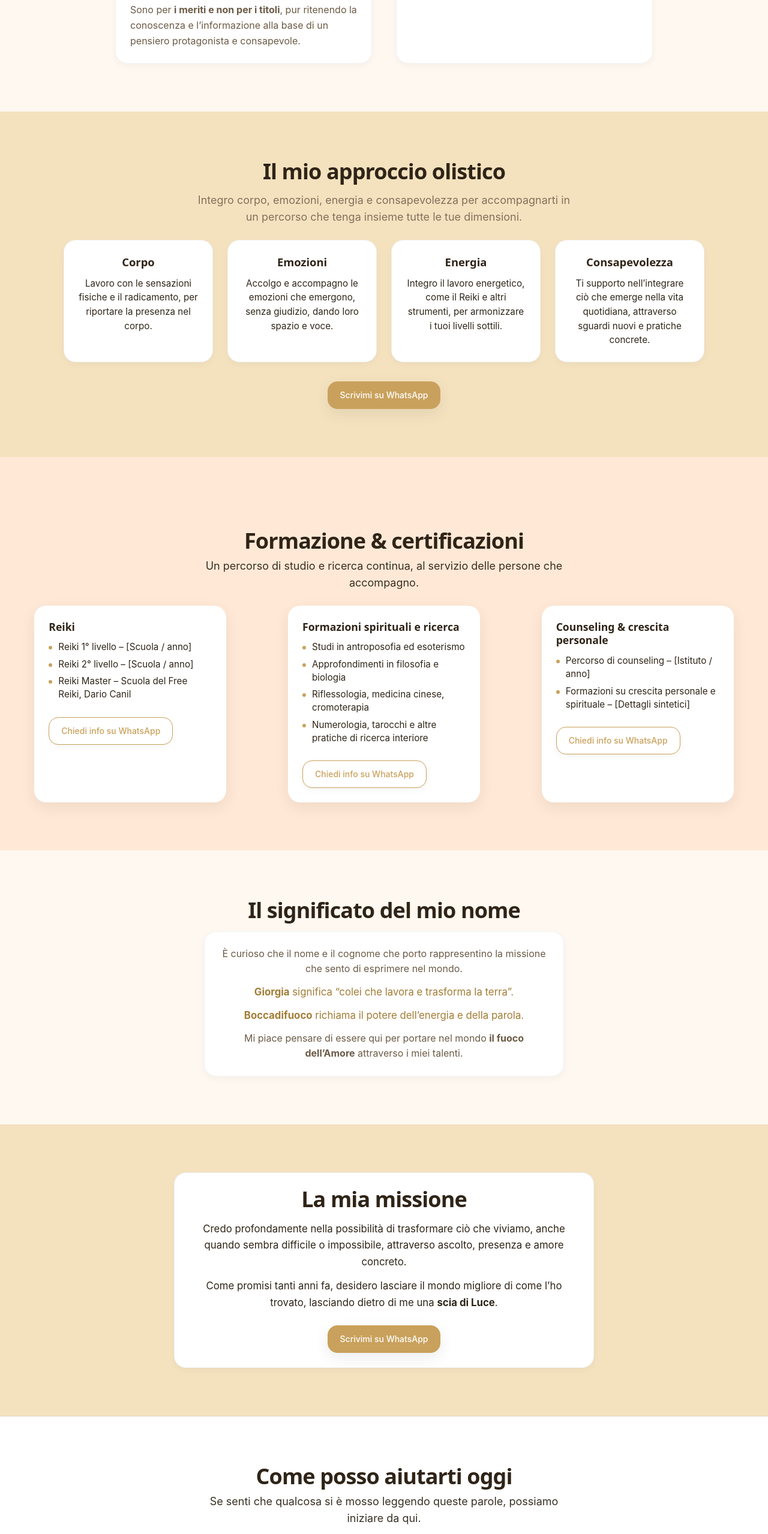
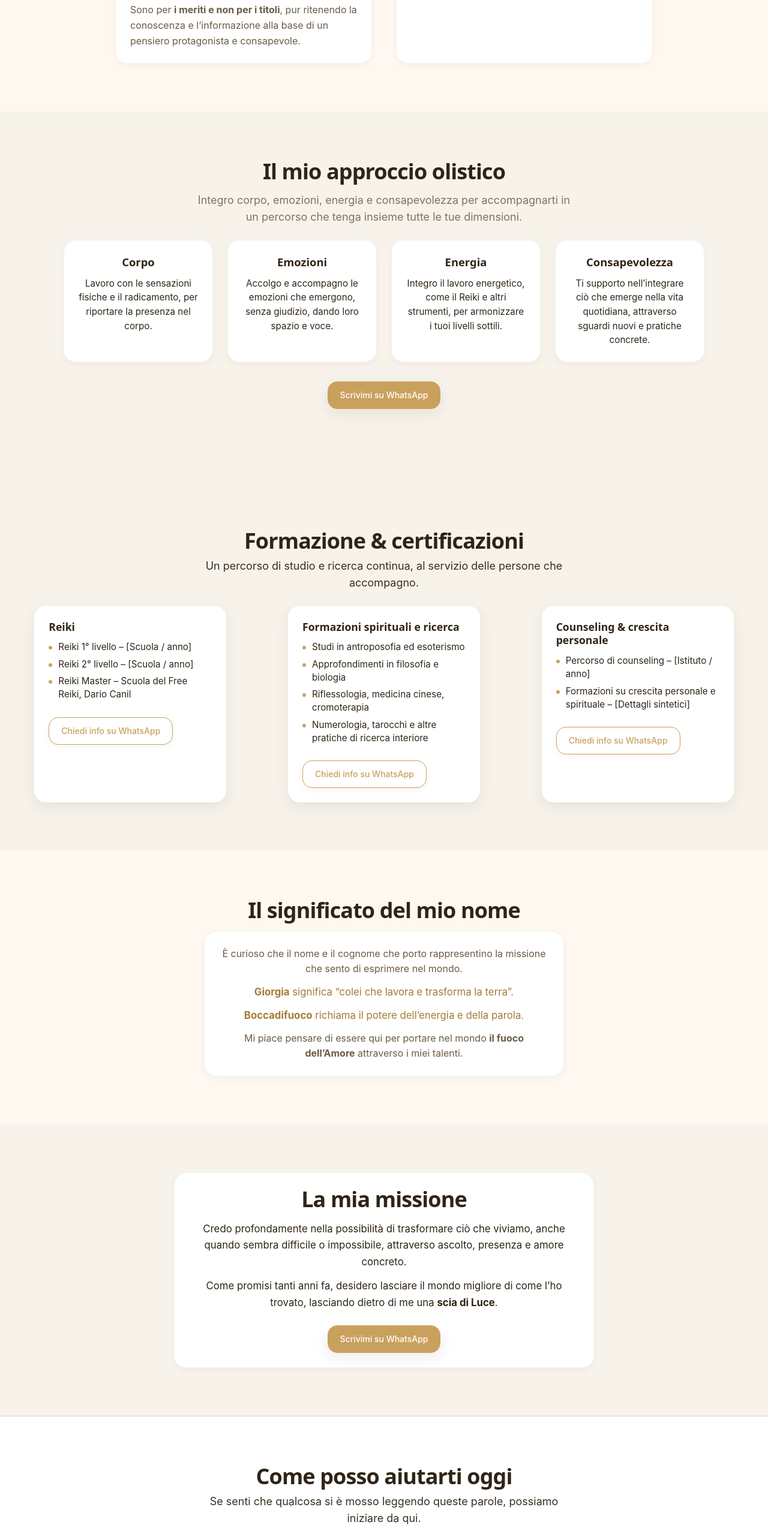
Before and after one commit to fpglanza/olistic-mash-site, a website built with Vite: page chi-sono.html in a window 1280 px wide. Shown: the part 3394-5952 px from the top of the page at 60% size. Built offline with nearby package versions, Linux system fonts and the light colour scheme.

Commit message:
uniformato colore

```diff
--- a/assets/css/base/_layout.css
+++ b/assets/css/base/_layout.css
@@ -90,7 +90,7 @@
   border-bottom: 1px solid var(--color-border-soft);
 }
 
-.section--tint {
+.  {
   background-color: var(--color-primary-light);
 }
 
--- a/assets/css/main.css
+++ b/assets/css/main.css
@@ -21,5 +21,5 @@
 
 /* 3. TWEAK GLOBALI */
 body {
-  background: #ffe9d6;
+  background: var(--color-gray-100);
 }
--- a/chi-sono.html
+++ b/chi-sono.html
@@ -309,7 +309,7 @@
       </section>
 
       <!-- 4. APPROCCIO OLISTICO -->
-      <section class="section section--tint" id="approccio-olistico">
+      <section class="section  " id="approccio-olistico">
         <div class="container">
 
           <h2 class="section__title">Il mio approccio olistico</h2>
@@ -453,7 +453,7 @@
         </section>
 
         <!-- 7. LA MIA MISSIONE (BLOCCO FINALE) -->
-        <section class="section section--tint" id="missione">
+        <section class="section  " id="missione">
           <div class="container">
             <div class="mission-card card mx-auto text-center">
 
--- a/consulenze-unity.html
+++ b/consulenze-unity.html
@@ -389,7 +389,7 @@
 
 
         <!-- CTA FINALE -->
-        <section class="section section--tint section--cta-final" id="unity-cta-finale">
+        <section class="section   section--cta-final" id="unity-cta-finale">
           <div class="container">
             <div class="card cta-final__card">
               <div class="cta-final__content text-center">
```
Also changed, not shown: dist/assets/main-C_1jnL0A.css, dist/chi-sono.html, dist/consulenze-unity.html.
